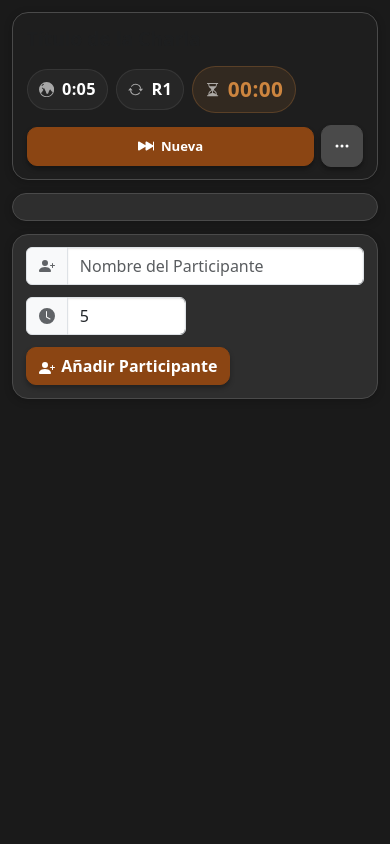
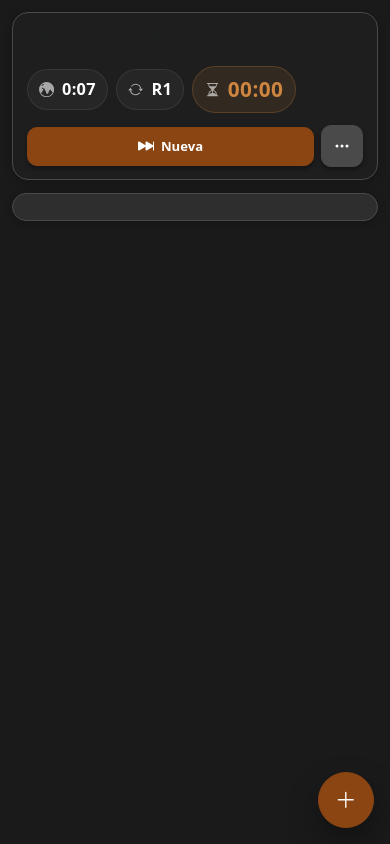
Before and after one commit to stevenvo780/debatesUtil, a React (Create React App) app: page / in a window 390 px wide. Built offline with nearby package versions, Linux system fonts and the light colour scheme.

Commit message:
feat: Implementar botón flotante para agregar participantes y mejorar diseño de encabezado

```diff
--- a/src/App.css
+++ b/src/App.css
@@ -918,16 +918,34 @@ select:focus {
 /* ───────────────────────────────────────────
    ParticipantForm — add-row
    ─────────────────────────────────────────── */
-.add-participant-row {
-  display: flex;
-  flex-wrap: wrap;
-  gap: 0.75rem;
+.participant-fab {
+  position: fixed;
+  right: 1.25rem;
+  bottom: calc(1.25rem + env(safe-area-inset-bottom, 0px));
+  width: 60px;
+  height: 60px;
+  border-radius: 999px !important;
+  display: inline-flex !important;
   align-items: center;
+  justify-content: center;
+  padding: 0 !important;
+  z-index: 1100;
+  box-shadow: 0 14px 30px rgba(0, 0, 0, 0.35);
 }
 
-.add-participant-row .input-group {
-  flex: 1 1 180px;
-  min-width: 150px;
+.participant-fab svg {
+  width: 1.35rem;
+  height: 1.35rem;
+}
+
+.participant-fab:hover,
+.participant-fab:focus {
+  transform: translateY(-1px);
+}
+
+.add-participant-modal-grid {
+  display: grid;
+  gap: 0.9rem;
 }
 
 @media (max-width: 576px) {
@@ -952,4 +970,11 @@ select:focus {
     flex: 1 1 auto;
     justify-content: center;
   }
+
+  .participant-fab {
+    right: 1rem;
+    bottom: calc(1rem + env(safe-area-inset-bottom, 0px));
+    width: 56px;
+    height: 56px;
+  }
 }
--- a/src/components/ParticipantForm.js
+++ b/src/components/ParticipantForm.js
@@ -1,6 +1,6 @@
-import React from "react"
-import { Button, Form, InputGroup } from "react-bootstrap"
-import { BsPersonPlusFill, BsClockFill } from "react-icons/bs"
+import React, { useState } from "react"
+import { Button, Form, InputGroup, Modal } from "react-bootstrap"
+import { BsPersonPlusFill, BsClockFill, BsPlusLg } from "react-icons/bs"
 
 export const generateShortId = () => {
   return Math.random().toString(36).substring(2, 6).toUpperCase();
@@ -14,10 +14,39 @@ export default function ParticipantForm({
   setInitialTime,
   addParticipant
 }) {
-  const handleKey = (e) => { if (e.key === 'Enter') addParticipant() }
+  const [showModal, setShowModal] = useState(false)
+
+  function handleSubmit() {
+    if (!participantName.trim() || Number(initialTime) < 1) return
+    addParticipant()
+    setShowModal(false)
+  }
+
+  const handleKey = (e) => {
+    if (e.key === 'Enter') {
+      e.preventDefault()
+      handleSubmit()
+    }
+  }
+
   return (
-    <div className="section-box">
-      <div className="add-participant-row">
+    <>
+      <Button
+        variant="primary"
+        className="participant-fab"
+        onClick={() => setShowModal(true)}
+        title={t('addParticipant')}
+        aria-label={t('addParticipant')}
+      >
+        <BsPlusLg />
+      </Button>
+
+      <Modal show={showModal} onHide={() => setShowModal(false)} centered>
+        <Modal.Header closeButton>
+          <Modal.Title>{t('addParticipant')}</Modal.Title>
+        </Modal.Header>
+        <Modal.Body>
+          <div className="add-participant-modal-grid">
             <InputGroup>
               <InputGroup.Text><BsPersonPlusFill style={{ opacity: 0.7 }} /></InputGroup.Text>
               <Form.Control
@@ -26,9 +55,10 @@ export default function ParticipantForm({
                 value={participantName}
                 onChange={(e) => setParticipantName(e.target.value)}
                 onKeyDown={handleKey}
+                autoFocus
               />
             </InputGroup>
-        <InputGroup style={{ maxWidth: "160px" }}>
+            <InputGroup>
               <InputGroup.Text><BsClockFill style={{ opacity: 0.7 }} /></InputGroup.Text>
               <Form.Control
                 type="number"
@@ -38,10 +68,18 @@ export default function ParticipantForm({
                 onKeyDown={handleKey}
               />
             </InputGroup>
-        <Button variant="primary" onClick={addParticipant}>
-          <BsPersonPlusFill style={{ marginRight: "0.4rem" }} />{t('addParticipant')}
+          </div>
+        </Modal.Body>
+        <Modal.Footer>
+          <Button variant="secondary" onClick={() => setShowModal(false)}>
+            {t('close')}
           </Button>
-      </div>
-    </div>
+          <Button variant="primary" onClick={handleSubmit}>
+            <BsPersonPlusFill style={{ marginRight: "0.4rem" }} />
+            {t('addParticipant')}
+          </Button>
+        </Modal.Footer>
+      </Modal>
+    </>
   )
 }
--- a/src/styles/ParticipantsSection.css
+++ b/src/styles/ParticipantsSection.css
@@ -64,8 +64,9 @@
 .participant-header {
   display: flex;
   justify-content: space-between;
-  align-items: flex-start;
+  align-items: center;
   gap: 0.5rem;
+  min-height: 42px;
 }
 
 .participant-headline {
@@ -102,9 +103,19 @@
 .participant-header-actions {
   display: flex;
   align-items: center;
-  gap: 0.08rem;
+  gap: 0.18rem;
   margin-left: auto;
   flex-shrink: 0;
+  padding-left: 0.2rem;
+}
+
+.participant-header-actions .icon-button {
+  width: 38px;
+  height: 38px;
+  min-width: 38px;
+  min-height: 38px;
+  padding: 0 !important;
+  border-radius: 11px;
 }
 
 .icon-button {
@@ -244,6 +255,21 @@
     width: 100%;
   }
 
+  .participant-header {
+    min-height: 46px;
+  }
+
+  .participant-header-actions {
+    gap: 0.24rem;
+  }
+
+  .participant-header-actions .icon-button {
+    width: 42px;
+    height: 42px;
+    min-width: 42px;
+    min-height: 42px;
+  }
+
   .participant-body {
     padding: 0.66rem;
   }
@@ -257,3 +283,20 @@
     font-size: 0.78rem;
   }
 }
+
+@media (pointer: coarse) {
+  .participant-header {
+    min-height: 48px;
+  }
+
+  .participant-header-actions {
+    gap: 0.26rem;
+  }
+
+  .participant-header-actions .icon-button {
+    width: 44px;
+    height: 44px;
+    min-width: 44px;
+    min-height: 44px;
+  }
+}
```
Lines whose indentation alone changed are shown as unchanged.
